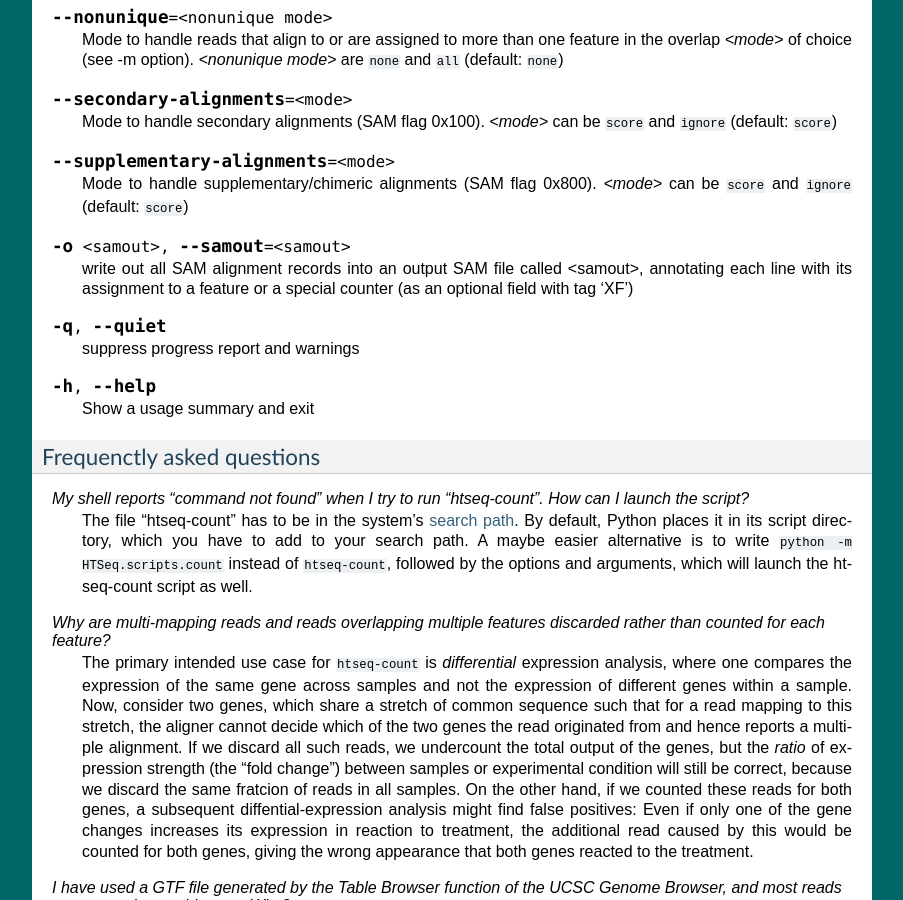
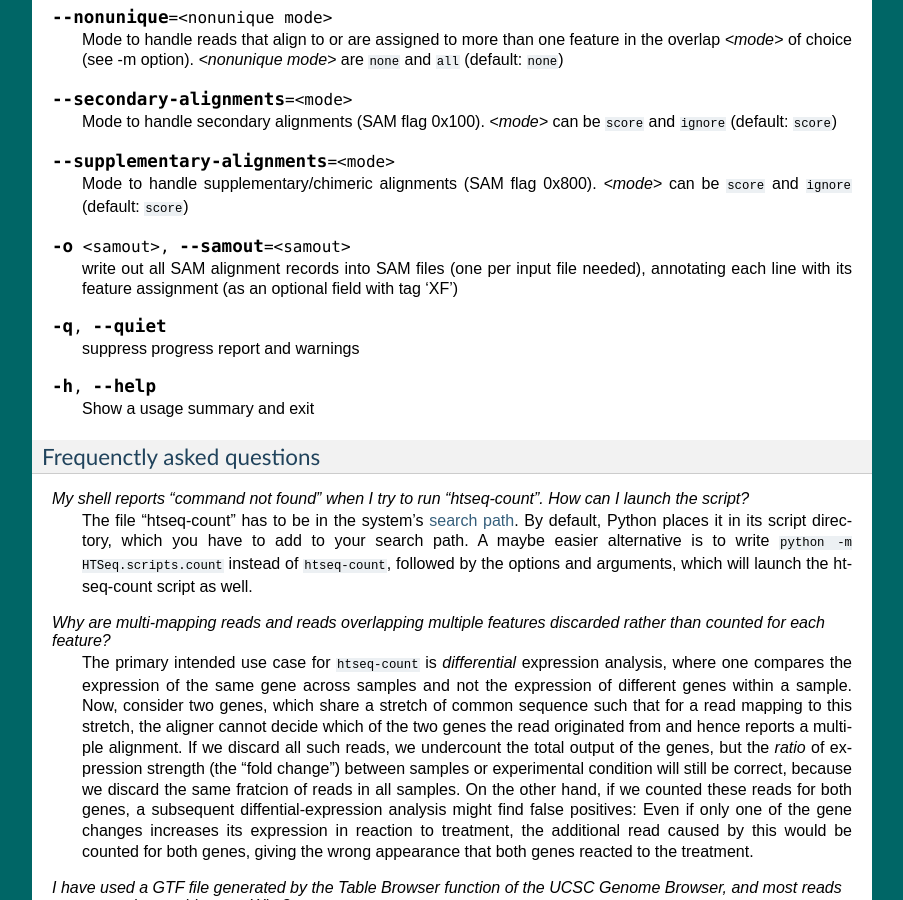
Before and after one commit to simon-anders/htseq, a Sphinx documentation site: the page built from python3/doc/count.rst, in a window 1280 px wide and 900 px high, scrolled down 2910 px. Shown: the whole window, without its empty margins (198-1101 px from the left). Built offline with Sphinx 7.4.7, drawn with Linux system fonts in a browser that asks for light colours.

Commit message:
Bugfix for htseq-count issue #71 -o flag

```diff
--- a/python3/doc/count.rst
+++ b/python3/doc/count.rst
@@ -222,10 +222,9 @@
 
 .. cmdoption:: -o <samout>, --samout=<samout>
 
-   write out all SAM alignment records into an output SAM
-   file called <samout>, annotating each line with its
-   assignment to a feature or a special counter
-   (as an optional field with tag 'XF')
+   write out all SAM alignment records into SAM files (one per input file
+   needed), annotating each line with its feature assignment (as an optional
+   field with tag 'XF')
 
 .. cmdoption:: -q, --quiet
 
```
Also changed, not shown: 2 other files.
